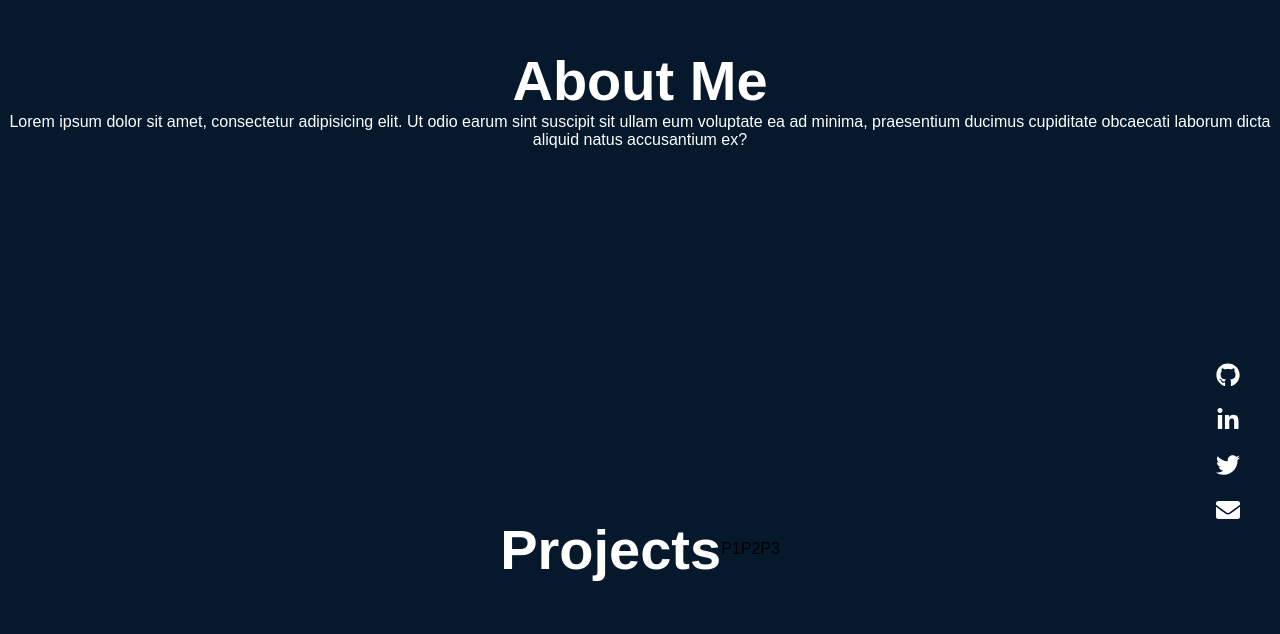
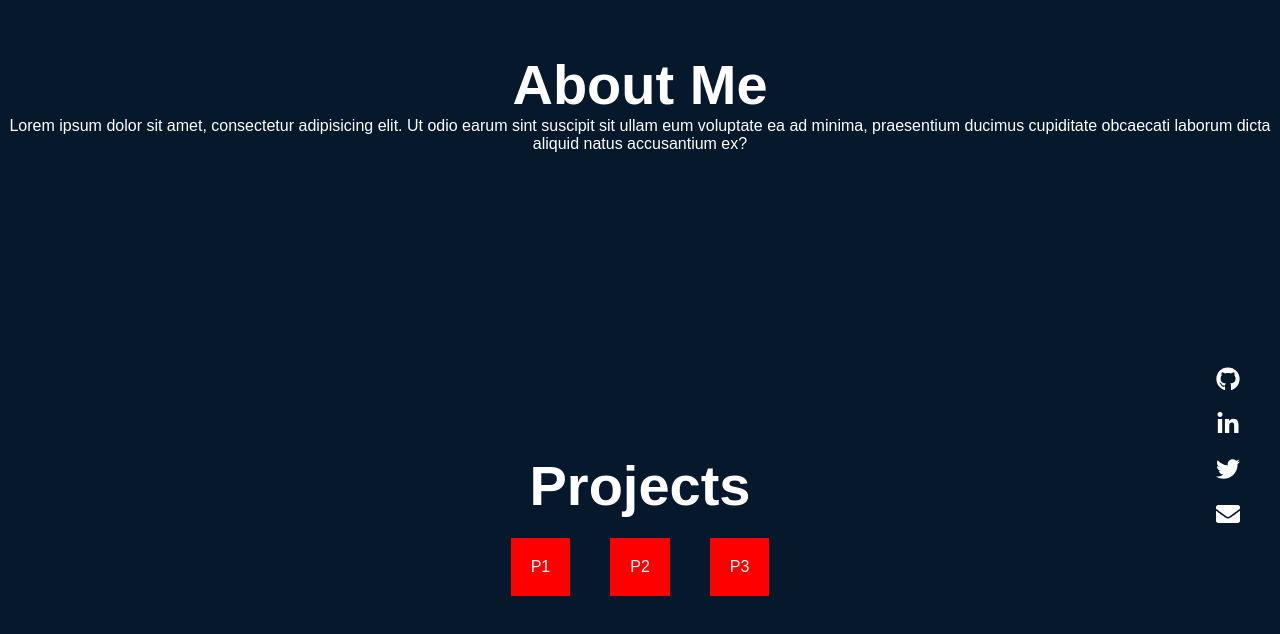
Before and after one commit to LuisCastilloKC/luis-castillo-portfolio, a React (Create React App) app: page / in a window 1280 px wide. Shown: the part 556-1190 px from the top of the page. Built offline with nearby package versions, Linux system fonts and the light colour scheme.

Commit message:
add flex to projects

```diff
--- a/src/pages/Home.jsx
+++ b/src/pages/Home.jsx
@@ -17,16 +17,16 @@ const Home = () => {
             </div>
         </HomeContainerStyled>
         <SocialMedia>
-            <div>
+            <div className='icon'>
                 <a href="https://github.com/LuisCastilloKC" rel="noreferrer" target="_blank"><FaGithub /></a>
             </div>
-            <div>
+            <div className='icon'>
                 <a href="https://www.linkedin.com/in/luis-castillokc" rel="noreferrer" target="_blank"><FaLinkedinIn /></a>
-            </div>
-            <div>
+            </div >
+            <div className='icon'>
                 <a href="https://twitter.com/LuisCastilloKC" rel="noreferrer" target="_blank"><FaTwitter /></a>
             </div>
-            <div>
+            <div className='icon'>
                 <a href="mailto:mr.luiscastillo@gmail.com" rel="noreferrer" target="_blank"><FaEnvelope /></a>
             </div>
         </SocialMedia>
--- a/src/pages/Projects.jsx
+++ b/src/pages/Projects.jsx
@@ -1,14 +1,16 @@
 import React from 'react';
-import { ProjectsContainerStyled } from '../styles/Container';
+import { ProjectsContainerStyled, TitleStyled } from '../styles/Container';
 
 const Projects = () => {
     return (
-        <ProjectsContainerStyled>
-            <h1>Projects</h1>
-            <div>P1</div>
-            <div>P2</div>
-            <div>P3</div>
-        </ProjectsContainerStyled>
+        <>
+            <TitleStyled>Projects</TitleStyled>
+            <ProjectsContainerStyled>
+                <div className='pj'>P1</div>
+                <div className='pj'>P2</div>
+                <div className='pj'>P3</div>
+            </ProjectsContainerStyled>
+        </>
     );
 }
 export default Projects;
--- a/src/styles/Container.js
+++ b/src/styles/Container.js
@@ -9,8 +9,9 @@ export const HomeContainerStyled = styled.div`
 
     .hello {
         color: #fee12b;
+        font-size: 1.2rem;
         font-weight: bold;
-        margin-right: 17.0em;
+        margin-right: 13.5em;
     }
 
     .name {
@@ -47,13 +48,22 @@ export const AboutContainerStyled = styled.div`
 export const ProjectsContainerStyled = styled.div`
     display: flex;
     justify-content: center;
+
     align-items: center;
-    height: 800px;
+    margin-bottom: 150px;
 
-
-    h1 {
+    .pj {
         color: #ffffff;
-        font-size: 3.5em;
+        background-color: red;
+        padding: 20px;
+        margin: 20px;
     }
 
 `;
+
+export const TitleStyled = styled.h1`
+        margin-top: 300px;
+        text-align: center;
+        color: #ffffff;
+        font-size: 3.5rem;
+`;
```
